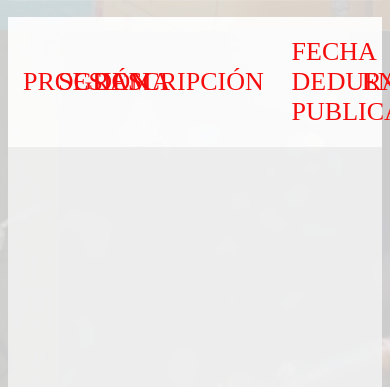
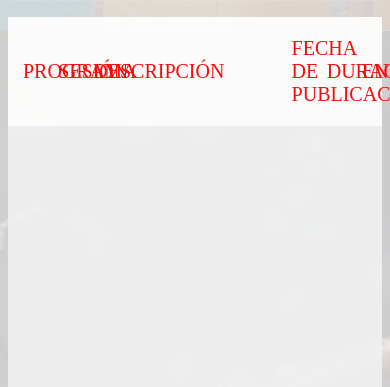
Before and after one commit to kingkastle/rne3_podcasts_retriever, a Flask app: template app/templates/rne3_form_submitted.html in a window 390 px wide; the page is wider, and only the part inside the window is pictured. Shown: the part 382-769 px from the top of that part. Run offline with Flask 2, Linux system fonts and the light colour scheme; the template is opened without the code that fills it, so the values that code supplies are empty.

Commit message:
css updates

```diff
--- a/app/static/css/main.css
+++ b/app/static/css/main.css
@@ -36,7 +36,7 @@ th{
   padding: 20px 15px;
   text-align: left;
   font-weight: 500;
-  font-size: 16px;
+  font-size: 13px;
   color: #f50c0c;
   text-transform: uppercase;
 }
@@ -45,7 +45,7 @@ td{
   text-align: left;
   vertical-align:middle;
   font-weight: 300;
-  font-size: 16px;
+  font-size: 13px;
   color: #ec0303;
   border-bottom: solid 1px rgba(255,255,255,0.1);
 }
@@ -142,7 +142,7 @@ input#search-bar{
   padding: 20px 15px;
   text-align: left;
   font-weight: 500;
-  font-size: 26px;
+  font-size: 20px;
   color: #f50c0c;
   text-transform: uppercase;
   }
@@ -151,7 +151,7 @@ input#search-bar{
     text-align: left;
     vertical-align:middle;
     font-weight: 300;
-    font-size: 26px;
+    font-size: 20px;
     color: #ec0303;
     border-bottom: solid 1px rgba(255,255,255,0.1);
   }
```
